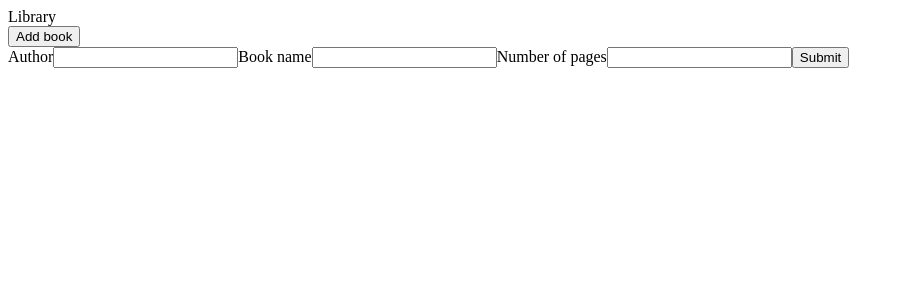
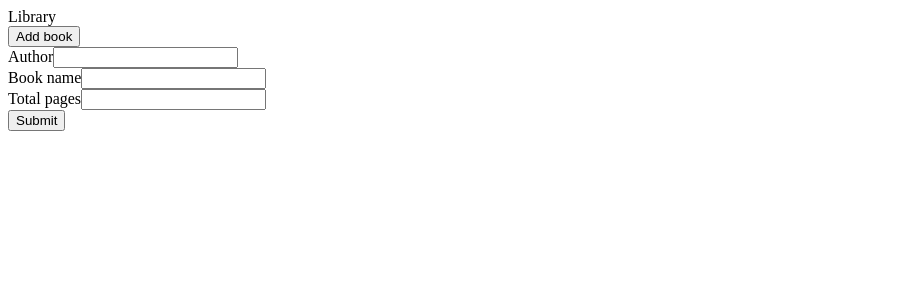
Before and after one commit to a-sha0234/library-bookmark, a React (Create React App) app: page / in a window 1280 px wide. Both pictures are taken after a click on the button "Add book". Shown: the top 300 px of the page, without its empty margins (0-904 px from the left). Built offline with nearby package versions, Linux system fonts and the light colour scheme.

Commit message:
add classnames to style form

```diff
--- a/src/components/Form.js
+++ b/src/components/Form.js
@@ -27,7 +27,8 @@ export default function Form(props) {
   }
 
   return (
-    <form onSubmit={handleSubmit}>
+    <form onSubmit={handleSubmit} className="bookForm">
+      <div className="bookForm__inputs">
         <label>Author</label>
         <input
           type="text"
@@ -36,7 +37,9 @@ export default function Form(props) {
           onChange={handleChange}
           required
         ></input>
+      </div>
       {/*  */}
+      <div className="bookForm__inputs">
         <label>Book name</label>
         <input
           type="text"
@@ -45,9 +48,10 @@ export default function Form(props) {
           onChange={handleChange}
           required
         ></input>
+      </div>
       {/*  */}
-
-      <label>Number of pages</label>
+      <div className="bookForm__inputs">
+        <label>Total pages</label>
         <input
           type="number"
           name="numberOfPages"
@@ -55,9 +59,13 @@ export default function Form(props) {
           onChange={handleChange}
           required
         ></input>
+      </div>
       {/*  */}
 
-      <button name="submit">Submit</button>
+      <button name="submit" className="bookForm__submit">
+        Submit
+      </button>
+
       {/*  */}
     </form>
   );
```
Lines whose indentation alone changed are shown as unchanged.
